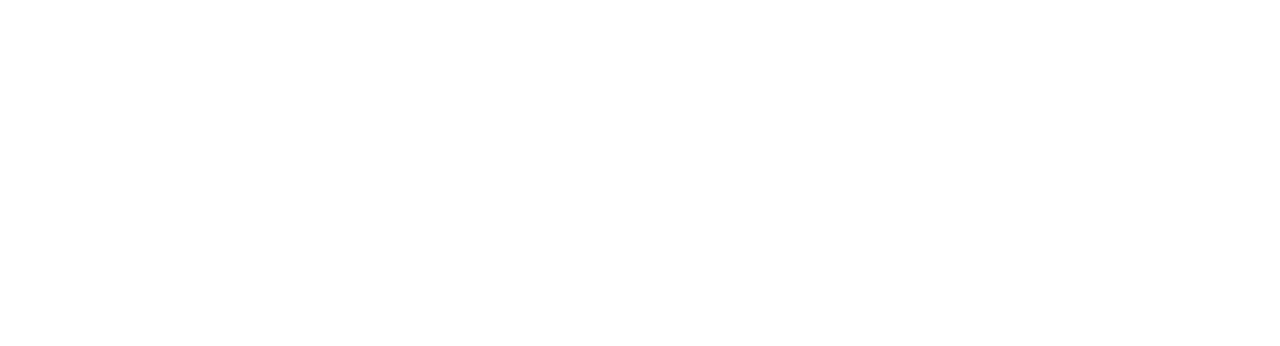
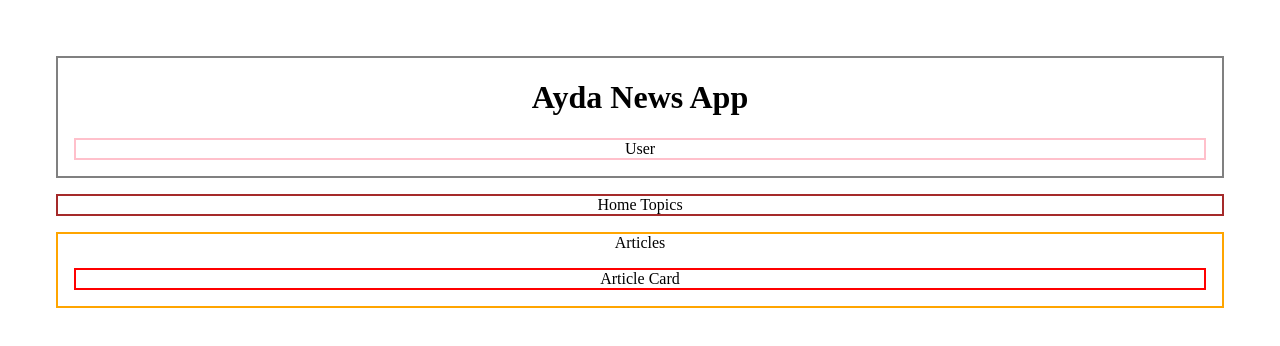
Before and after one commit to AydaFox/ayda-news-app, a React (Vite) app: page / in a window 1280 px wide. Shown: the top 346 px of the page. Built offline with nearby package versions, Linux system fonts and the light colour scheme.

Commit message:
links relevant components for presenting a list of all articles

```diff
--- a/src/App.css
+++ b/src/App.css
@@ -4,3 +4,28 @@
   padding: 2rem;
   text-align: center;
 }
+
+header {
+  border: 2px solid grey;
+  margin: 1rem;
+}
+
+.user-thumbnail {
+  border: 2px solid pink;
+  margin: 1rem;
+}
+
+nav {
+  border: 2px solid brown;
+  margin: 1rem;
+}
+
+.articles {
+  border: 2px solid orange;
+  margin: 1rem;
+}
+
+.article-card {
+  border: 2px solid red;
+  margin: 1rem;
+}
--- a/src/App.jsx
+++ b/src/App.jsx
@@ -1,11 +1,16 @@
 import './App.css'
+import Articles from './Components/Articles';
+import Header from './Components/Header'
+import Nav from './Components/Nav'
 
 function App() {
-
   return (
     <>
+      <Header />
+      <Nav />
+      <Articles />
     </>
-  )
+  );
 }
 
 export default App
--- a/src/Components/ArticleCard.jsx
+++ b/src/Components/ArticleCard.jsx
@@ -0,0 +1,9 @@
+const ArticleCard = () => {
+    return (
+        <div className="article-card">
+            Article Card
+        </div>
+    );
+}
+
+export default ArticleCard;
--- a/src/Components/Articles.jsx
+++ b/src/Components/Articles.jsx
@@ -0,0 +1,12 @@
+import ArticleCard from "./ArticleCard";
+
+const Articles = () => {
+    return (
+        <section className="articles">
+            Articles
+            <ArticleCard />
+        </section>
+    );
+}
+
+export default Articles;
--- a/src/Components/Header.jsx
+++ b/src/Components/Header.jsx
@@ -0,0 +1,12 @@
+import User from "./User";
+
+const Header = () => {
+    return (
+        <header>
+            <h1>Ayda News App</h1>
+            <User />
+        </header>
+    );
+}
+
+export default Header;
--- a/src/Components/Nav.jsx
+++ b/src/Components/Nav.jsx
@@ -0,0 +1,9 @@
+const Nav = () => {
+    return (
+        <nav>
+            Home Topics
+        </nav>
+    );
+}
+
+export default Nav;
--- a/src/Components/User.jsx
+++ b/src/Components/User.jsx
@@ -0,0 +1,11 @@
+const User = () => {
+    return (
+        <>
+        <section className="user-thumbnail">
+            User
+        </section>
+        </>
+    );
+}
+
+export default User;
```
